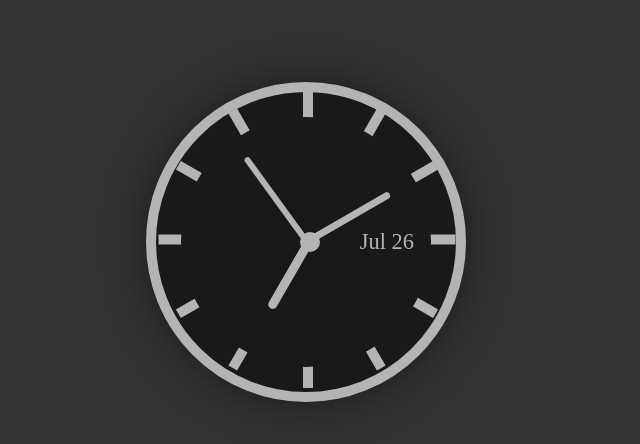
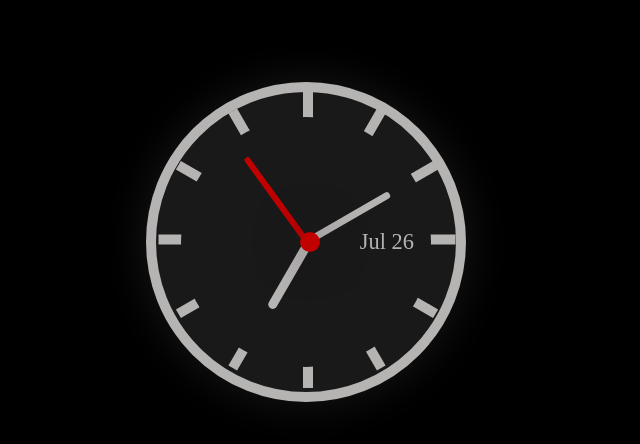
Before and after one commit to BinodSubedi178/analog_clock, a plain HTML site: page index.html in a window 1280 px wide. Shown: the part 158-602 px from the top of the page, without its empty margins (334-974 px from the left). Drawn offline with Linux system fonts and the light colour scheme; a web font is replaced by a local one.

Commit message:
second key and inner circle color

```diff
--- a/style.css
+++ b/style.css
@@ -4,6 +4,7 @@
     padding: 0;
     --black:#000000;
     --white:#b6b3b3;
+    --red:rgb(193, 0, 0);
 }
 body{
     background: #000000;
@@ -12,7 +13,7 @@ body{
     display: flex;
     justify-content: center;
     align-items: center;
-    background:rgb(52, 52, 52);
+    background:rgb(0, 0, 0);
     height: 100vh;
     width: 100%;
 }
@@ -51,16 +52,17 @@ body{
     height: 13%;
     top: 37%;
     left: 49.81%;
+    background-color: var(--red);
 }
 .center-circle{
     position: absolute;
     height: 20px;
     width: 20px;
-    background-color: var(--white);
+    background-color: var(--red);
     left: 49.5%;
     border-radius: 100%;
     box-shadow: 0px 0px 45px rgb(25, 25, 25);
-    z-index: 2;
+    z-index: 100;
 }
 .numbers hr{
     border: 5px solid var(--white);
```
